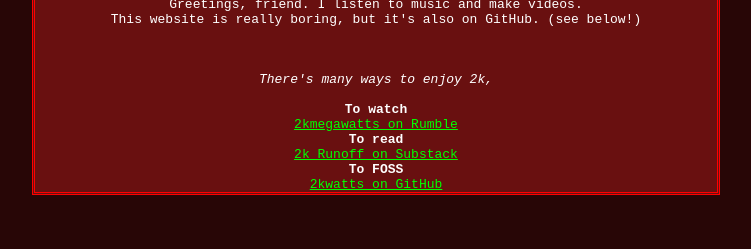
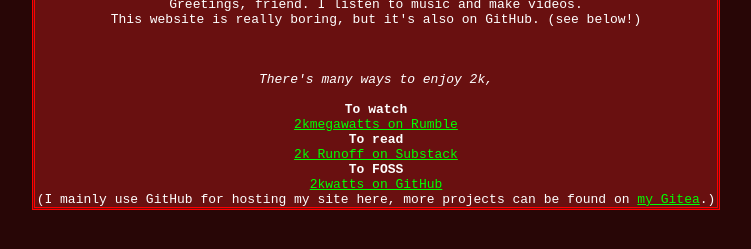
Before and after one commit to 2kwatts/2kwatts.github.io, a plain HTML site: page index.html in a window 1280 px wide. Shown: the part 185-434 px from the top of the page, without its empty margins (264-1015 px from the left). Drawn offline with Linux system fonts and the light colour scheme.

Commit message:
Update index.html

```diff
--- a/index.html
+++ b/index.html
@@ -31,6 +31,8 @@
   <b>To FOSS</b>
   <br>
   <a href="https://github.com/2kwatts">2kwatts on GitHub</a>
+  <br>
+  (I mainly use GitHub for hosting my site here, more projects can be found on <a href="https://gitea.com/2k">my Gitea</a>.)
 </div>
   </center>
   </body>
```
